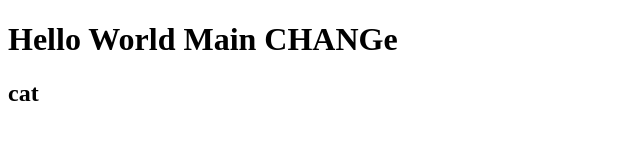
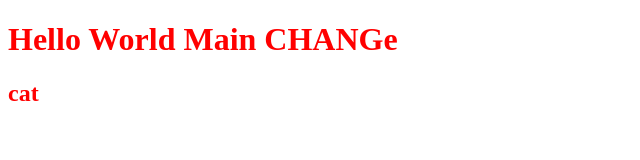
Before and after one commit to koksztul/testing, a plain HTML site: page index.html in a window 1280 px wide. Shown: the whole page, without its empty margins (0-640 px from the left). Drawn offline with Linux system fonts and the light colour scheme.

Commit message:
changed color

```diff
--- a/index.html
+++ b/index.html
@@ -4,7 +4,9 @@
 <title>Page Title</title>
 </head>
 <body>
-<h1>Hello World Main CHANGe</h1>
-<h2>cat</h2>
+    <div class="container" style="color: red">
+        <h1>Hello World Main CHANGe</h1>
+        <h2>cat</h2>
+    </div>
 </body>
 </html>
```
